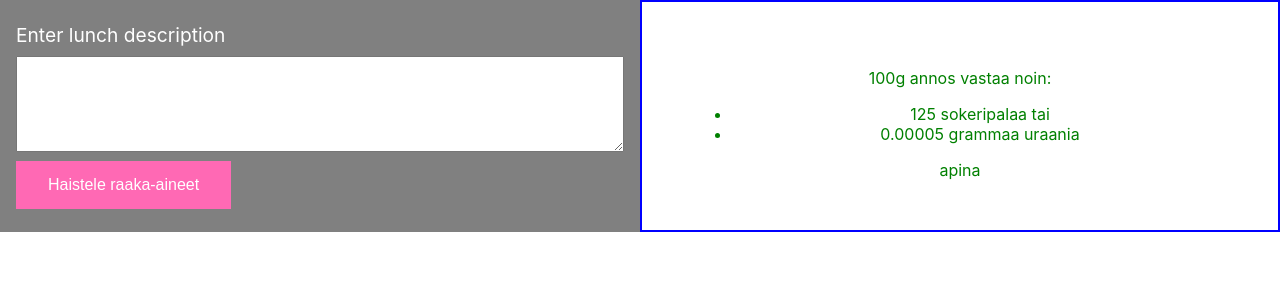
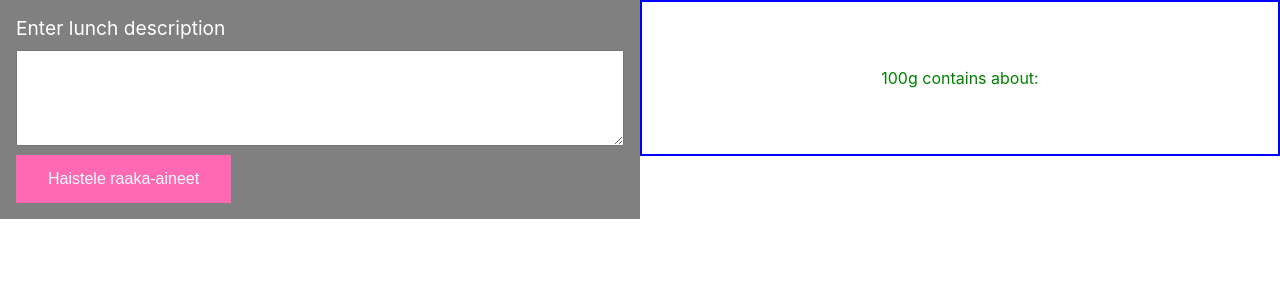
Before and after one commit to TeroGo/Hagaton2021, a React (Create React App) app in the folder frontend/: page / in a window 1280 px wide. Shown: the top 300 px of the page. Built offline with nearby package versions, Linux system fonts and the light colour scheme.

Commit message:
Ingredients added

```diff
--- a/frontend/src/InfoBox/InfoBox.js
+++ b/frontend/src/InfoBox/InfoBox.js
@@ -5,19 +5,17 @@ const InfoBox = (props) => {
 
   const content = () => {
     if (!props.dataFromParent?.ingredients) return "";
-    return props.dataFromParent.ingredients[0].calories;
+    return "Calories "+ props.dataFromParent.ingredients[0].calories
+    + " / Carbs "+ props.dataFromParent.ingredients[0].carbs
+    + " / Fats "+ props.dataFromParent.ingredients[0].fat
+    + " / Protein "+ props.dataFromParent.ingredients[0].protein ;
   };
 
-  const text = content() || "apina";
+  const text = content() || "";
 
   return (
     <div>
-      <p>100g annos vastaa noin:</p>
-      <ul>
-        <li>125 sokeripalaa tai</li>
-        <li>0.00005 grammaa uraania</li>
-      </ul>
-
+      <p>100g contains about:</p>
       {text}
     </div>
   );
```
